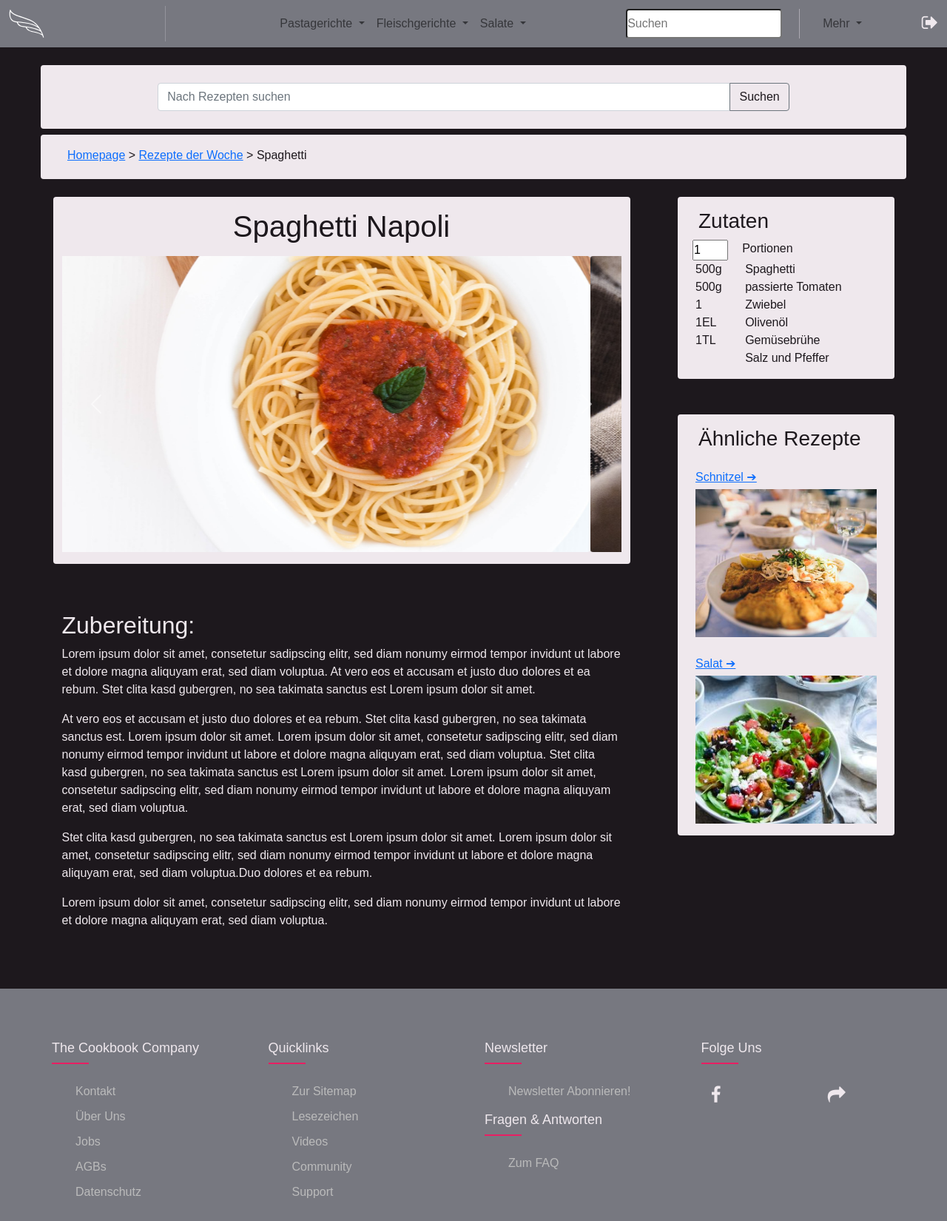
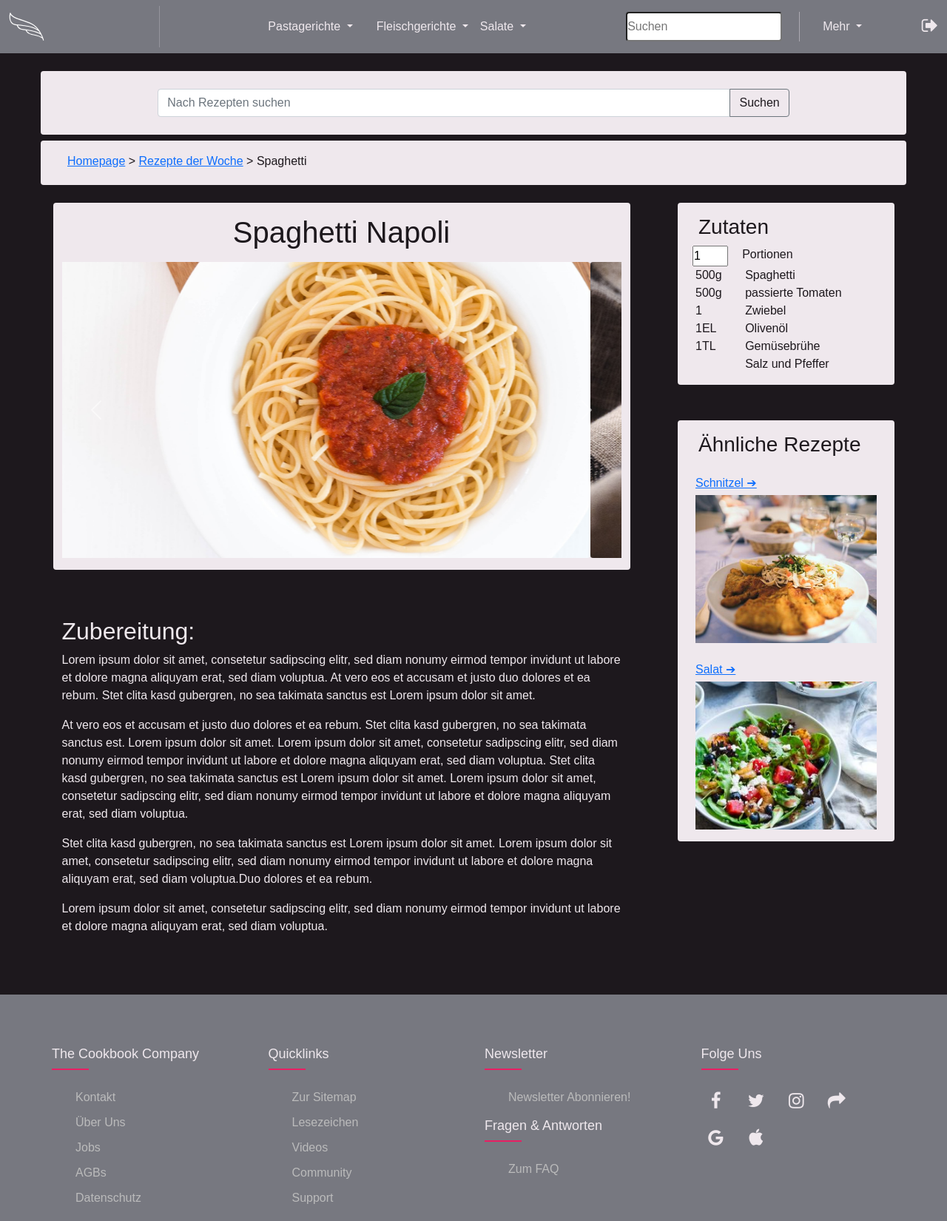
Before and after one commit to Marcel-BK/Cookbook-Gruppe4, a plain HTML site: page index.html in a window 1280 px wide. Shown: the top 1650 px of the page at 74% size. Drawn offline with nearby package versions, Linux system fonts and the light colour scheme.

Commit message:
final changes

```diff
--- a/index.html
+++ b/index.html
@@ -17,12 +17,12 @@
   </head>
   <body>
     <header>
-      <nav class="navbar navbar-expand-lg navbar-light bg-dark">
+      <nav class="navbar navbar-expand-lg navbar-dark bg-dark">
         <div class="container-fluid">
               <a class="navbar-brand" href="homepage.html"></a>
               <div class="vr" id="divider-left"></div>
             <div class="btn-group nav-pills">
-              <ul class="navbar-nav .nav-link:hover ">
+              <ul class="navbar-nav nav-link ">
                 <li class="nav-item dropdown">
                   <a
                     class="nav-link dropdown-toggle"
@@ -294,12 +294,12 @@
                 <div class="footer-col">
                     <h4>Folge Uns</h4>
                     <div class="social-links">
-                        <a href="#"><i class="fa fa-facebook-f"></i></a>
-                        <a href="#"><i class="fa fa-instagram-square"></i></a>
-                        <a href="#"><i class="fa fa-linkedin-in"></i></a>
-                        <a href="#"><i class="fa fa-mail-forward"></i></a>
-                        <a href="#"><i class="fa fa-google-play"></i></a>
-                        <a href="#"><i class="fa fa-app-store"></i></a>
+                        <a href="#"><i class="fa fa-brands fa-facebook-f"></i></a>
+                        <a href="#"><i class="fa fa-brands fa-twitter"></i></a>
+                        <a href="#"><i class="fa fa-brands fa-instagram"></i></a>
+                        <a href="#"><i class="fa fa-brands fa-mail-forward"></i></a>
+                        <a href="#"><i class="fa fa-brands fa-google"></i></a>
+                        <a href="#"><i class="fa fa-brands fa-apple"></i></a>
                     </div>
 
 
--- a/styles.css
+++ b/styles.css
@@ -14,7 +14,11 @@
 
 .bg-dark, .navbar-dark {
     background-color: #777880 !important;
-    color: #777880 !important;
+    color: #EFE8ED !important;
+}
+
+.dropdown-toggle {
+    color: #EFE8ED !important;
 }
 
 .fa {
```
Also changed, not shown: homepage.html (+5 -5 lines).
